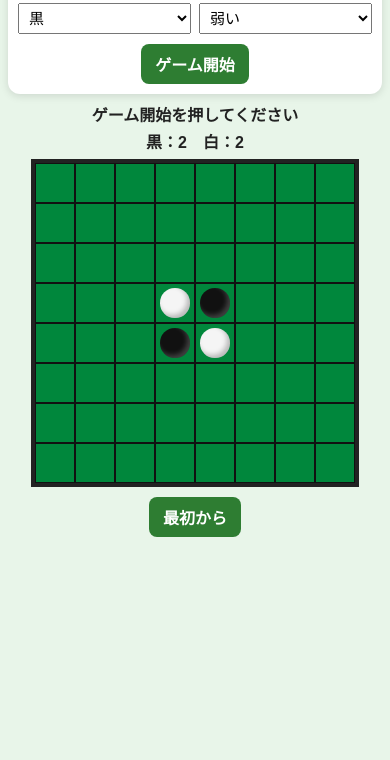
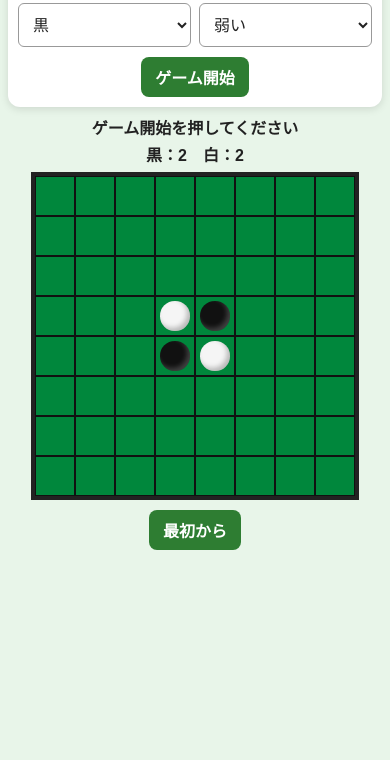
Before and after one commit to kabenoo/othello-app, a plain HTML site: page index.html in a window 390 px wide. Shown: the part 84-844 px from the top of the page. Drawn offline with Linux system fonts and the light colour scheme.

Commit message:
Add files via upload

```diff
--- a/style.css
+++ b/style.css
@@ -52,7 +52,15 @@ h1 {
 select {
   width: 100%;
   font-size: 16px;
-  padding: 6px 8px;
+  padding: 8px 10px;
+  min-height: 44px;
+  background-color: #ffffff;
+  color: #222;
+  border: 1px solid #999;
+  border-radius: 6px;
+  appearance: auto;
+  -webkit-appearance: menulist;
+  touch-action: manipulation;
 }
 
 button {
@@ -158,8 +166,9 @@ button:hover {
   }
 
   select {
-    font-size: 15px;
-    padding: 5px 6px;
+    font-size: 16px;
+  padding: 8px 10px;
+  min-height: 44px;
   }
 
   button {
```
